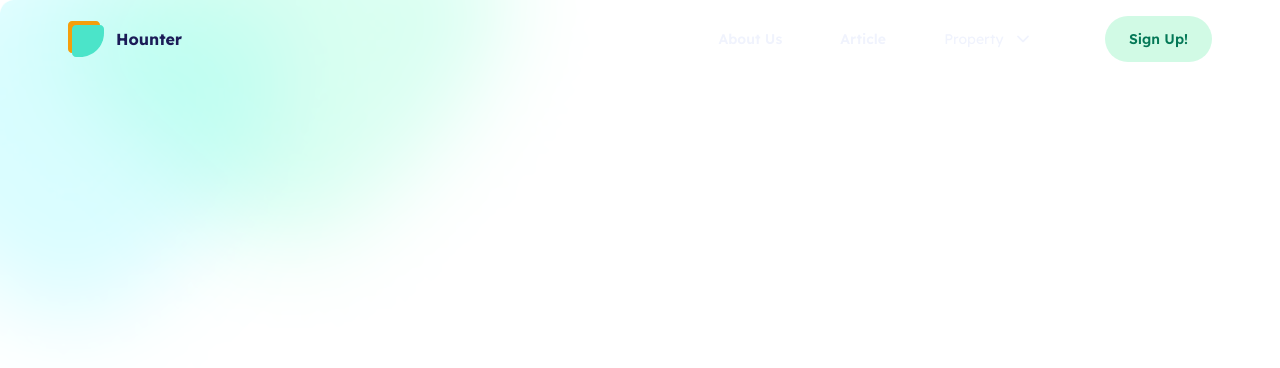
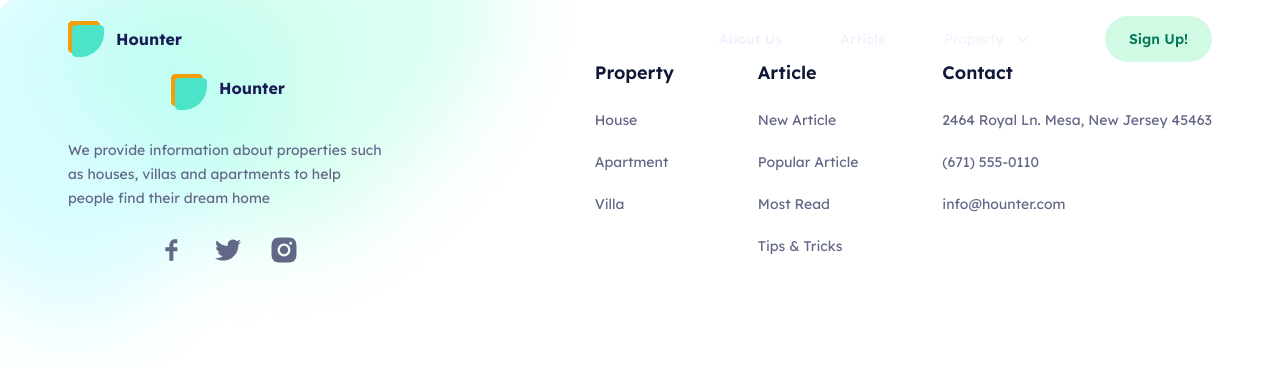
Before and after one commit to Broshnitskiy/hounter, a React (Create React App) app: page / in a window 1280 px wide. Shown: the top 368 px of the page. Built offline with nearby package versions, Linux system fonts and the light colour scheme.

Commit message:
add footer

```diff
--- a/src/components/App.jsx
+++ b/src/components/App.jsx
@@ -1,9 +1,11 @@
 import { Header } from './header/Header';
+import { Footer } from './footer/Footer';
 
 export const App = () => {
   return (
     <>
       <Header />
+      {/* <AccentTitle direction="row" text="sdfsdfsdfsdf" /> */}
       {/* <main>
         <HeroSection />
         <AboutSection />
@@ -11,8 +13,8 @@ export const App = () => {
         <BlogSection />
         <OurTeamSection />
         <ContactSection />
-      </main>
-      <Footer /> */}
+      </main> */}
+      <Footer />
     </>
   );
 };
--- a/src/components/footer/Footer.jsx
+++ b/src/components/footer/Footer.jsx
@@ -0,0 +1,99 @@
+import React from 'react';
+import { Logo } from '../logo/Logo';
+import { Container } from '../container/Container';
+import {
+  FooterStyled,
+  LogoWrapper,
+  FooterList,
+  FooterWrapper,
+} from './Footer.styled';
+import { TiSocialFacebook } from 'react-icons/ti';
+import { AiOutlineTwitter, AiFillInstagram } from 'react-icons/ai';
+
+export const Footer = () => {
+  return (
+    <FooterStyled>
+      <Container>
+        <FooterWrapper>
+          <LogoWrapper>
+            <Logo />
+            <p>
+              We provide information about properties such as houses, villas and
+              apartments to help people find their dream home
+            </p>
+            <ul>
+              <li>
+                <a
+                  href="https://www.facebook.com/"
+                  target="_blank"
+                  rel="noopener noreferrer"
+                >
+                  <TiSocialFacebook size={32} />
+                </a>
+              </li>
+              <li>
+                <a
+                  href="https://twitter.com"
+                  target="_blank"
+                  rel="noopener noreferrer"
+                >
+                  <AiOutlineTwitter size={32} />
+                </a>
+              </li>
+              <li>
+                <a
+                  href="https://www.instagram.com"
+                  target="_blank"
+                  rel="noopener noreferrer"
+                >
+                  <AiFillInstagram size={32} />
+                </a>
+              </li>
+            </ul>
+          </LogoWrapper>
+          <FooterList>
+            <li>
+              <h3>Property</h3>
+              <ul>
+                <li>
+                  <a href="/#">House</a>
+                </li>
+                <li>
+                  <a href="/#">Apartment</a>
+                </li>
+                <li>
+                  <a href="/#">Villa</a>
+                </li>
+              </ul>
+            </li>
+            <li>
+              <h3>Article</h3>
+              <ul>
+                <li>
+                  <a href="/#">New Article</a>
+                </li>
+                <li>
+                  <a href="/#">Popular Article</a>
+                </li>
+                <li>
+                  <a href="/#">Most Read</a>
+                </li>
+                <li>
+                  <a href="/#">Tips & Tricks</a>
+                </li>
+              </ul>
+            </li>
+            <li>
+              <h3>Contact</h3>
+              <ul>
+                <li>2464 Royal Ln. Mesa, New Jersey 45463</li>
+                <li>(671) 555-0110</li>
+                <li>info@hounter.com</li>
+              </ul>
+            </li>
+          </FooterList>
+        </FooterWrapper>
+      </Container>
+    </FooterStyled>
+  );
+};
--- a/src/components/footer/Footer.styled.jsx
+++ b/src/components/footer/Footer.styled.jsx
@@ -0,0 +1,74 @@
+import styled from 'styled-components';
+import { colors } from '../../styles/colors';
+
+export const FooterStyled = styled.footer`
+  font-weight: 400;
+  font-size: 14px;
+  line-height: 24px;
+  color: ${colors.textColor};
+`;
+
+export const FooterWrapper = styled.div`
+  @media screen and (min-width: 768px) {
+    display: flex;
+  }
+`;
+
+export const LogoWrapper = styled.div`
+  p {
+    margin-top: 16px;
+    margin-bottom: 24px;
+  }
+  @media screen and (min-width: 768px) {
+    max-width: 320px;
+  }
+  ul {
+    display: flex;
+    justify-content: center;
+
+    li:not(:last-child) {
+      margin-right: 24px;
+    }
+    li:hover {
+      color: ${colors.green};
+    }
+  }
+`;
+
+export const FooterList = styled.ul`
+  text-align: center;
+
+  h3 {
+    font-weight: 600;
+    font-size: 18px;
+    line-height: 22px;
+    color: #0e1735;
+    margin-bottom: 24px;
+  }
+
+  ul > li {
+    margin-bottom: 18px;
+  }
+  @media screen and (min-width: 768px) {
+    display: flex;
+    flex-wrap: wrap;
+    margin-left: 82px;
+
+    li {
+      text-align: start;
+    }
+    > li:not(:last-child) {
+      margin-right: 32px;
+    }
+  }
+
+  @media screen and (min-width: 992px) {
+    margin-left: auto;
+  }
+
+  @media screen and (min-width: 1200px) {
+    > li:not(:last-child) {
+      margin-right: 84px;
+    }
+  }
+`;
--- a/src/components/header/Header.jsx
+++ b/src/components/header/Header.jsx
@@ -1,9 +1,9 @@
 import React, { useState } from 'react';
 import { Logo } from '../logo/Logo';
 import { Container } from '../container/Container';
-import { HeaderStyled } from './Header.styled';
 import { IoIosArrowDown } from 'react-icons/io';
 import {
+  HeaderStyled,
   LinkNav,
   ButtonSign,
   NavigateHeader,
@@ -44,9 +44,16 @@ export const Header = () => {
               </ButtonProperty>
               {hovered && (
                 <PropertyList>
-                  <li>ggg</li>
-                  <li>ggg</li>
-                  <li>ggg</li>
+                  <li>
+                    <a href="/#">House</a>
+                  </li>
+
+                  <li>
+                    <a href="/#">Apartment</a>
+                  </li>
+                  <li>
+                    <a href="/#">Villa</a>
+                  </li>
                 </PropertyList>
               )}
             </li>
```
Also changed, not shown: public/index.html (+0 -9 lines), src/components/accentTitle/AccentTitle.jsx (added, +11 -0 lines), src/components/accentTitle/AccentTitle.styled.jsx (added, +23 -0 lines).
